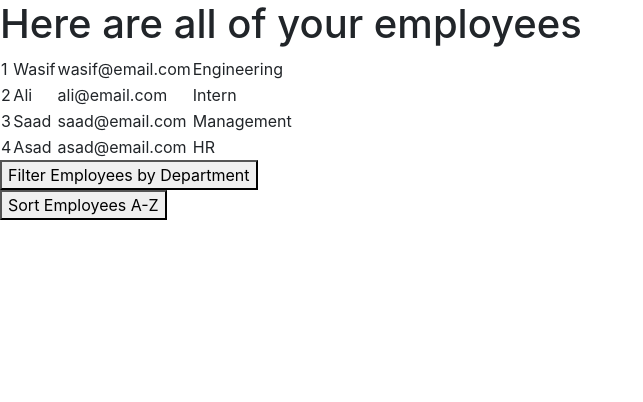
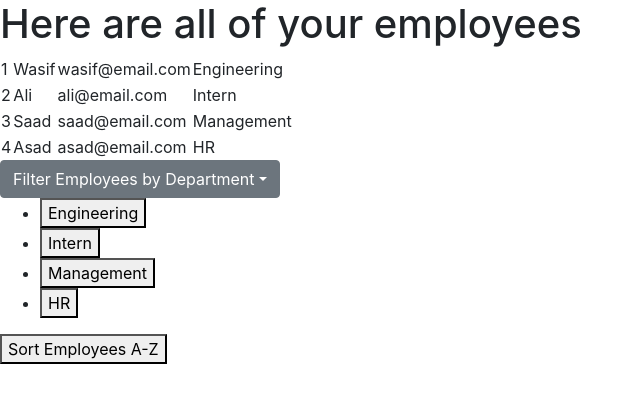
Before and after one commit to sarahm16/React-Directory, a React (Create React App) app in the folder react-directory/: page / in a window 1280 px wide. Shown: the top 402 px of the page, without its empty margins (0-643 px from the left). Built offline with nearby package versions, Linux system fonts and the light colour scheme.

Commit message:
created list of buttons from array of departments in employeeContainer.js

```diff
--- a/react-directory/src/components/employeeContainer.js
+++ b/react-directory/src/components/employeeContainer.js
@@ -2,6 +2,9 @@ import React from 'react';
 import Button from './button';
 import Table from './table';
 import employeeList from './employeeList';
+import RenderDepartmentsArray from './filter';
+
+let departments = RenderDepartmentsArray();
 
 function Employees() {
     return(
@@ -9,7 +12,23 @@ function Employees() {
             <Table employees={employeeList}/>
             {/* {renderTable()}; */}
             <div className='buttons'>
-                <Button task="Filter Employees by Department" page='filter'/><br />
+                <div className="dropdown">
+                    <button className="btn btn-secondary dropdown-toggle" type="button" id="dropdownMenuButton" data-toggle="dropdown" aria-haspopup="true" aria-expanded="false">
+                        Filter Employees by Department
+                    </button>
+                    {/* <div className="dropdown-menu" aria-labelledby="dropdownMenuButton">
+                        <a className="dropdown-item" href="#">Action</a>
+                        <a className="dropdown-item" href="#">Another action</a>
+                        <a className="dropdown-item" href="#">Something else here</a>
+                    </div> */}
+                </div>
+                <div>
+                    <ul>
+                        {departments.map(department => (
+                            <li><Button task={department}></Button></li>
+                        ))}
+                    </ul>
+                </div>
                 <Button task="Sort Employees A-Z" page='sort' /><br />
             </div>
         </div>
--- a/react-directory/src/components/filter.js
+++ b/react-directory/src/components/filter.js
@@ -1,16 +1,16 @@
 import React from 'react';
 import employeeList from './employeeList';
 import Table from './table';
-let departments=[];
 
 //puts all unique departments into an array
-function renderDepartmentsArray() {
+function RenderDepartmentsArray() {
+    let departments=[];
     for(let i=0; i<employeeList.length; i++) {
         if(departments.indexOf(employeeList[i].department) == -1) {
             departments.push(employeeList[i].department)
         }
     }
-    console.log(departments)
+    return departments;
 }
 
 function Filter(department) {
@@ -19,4 +19,4 @@ function Filter(department) {
     return <Table employees={list}></Table>
 }
 
-export default Filter;
+export default RenderDepartmentsArray;
```
